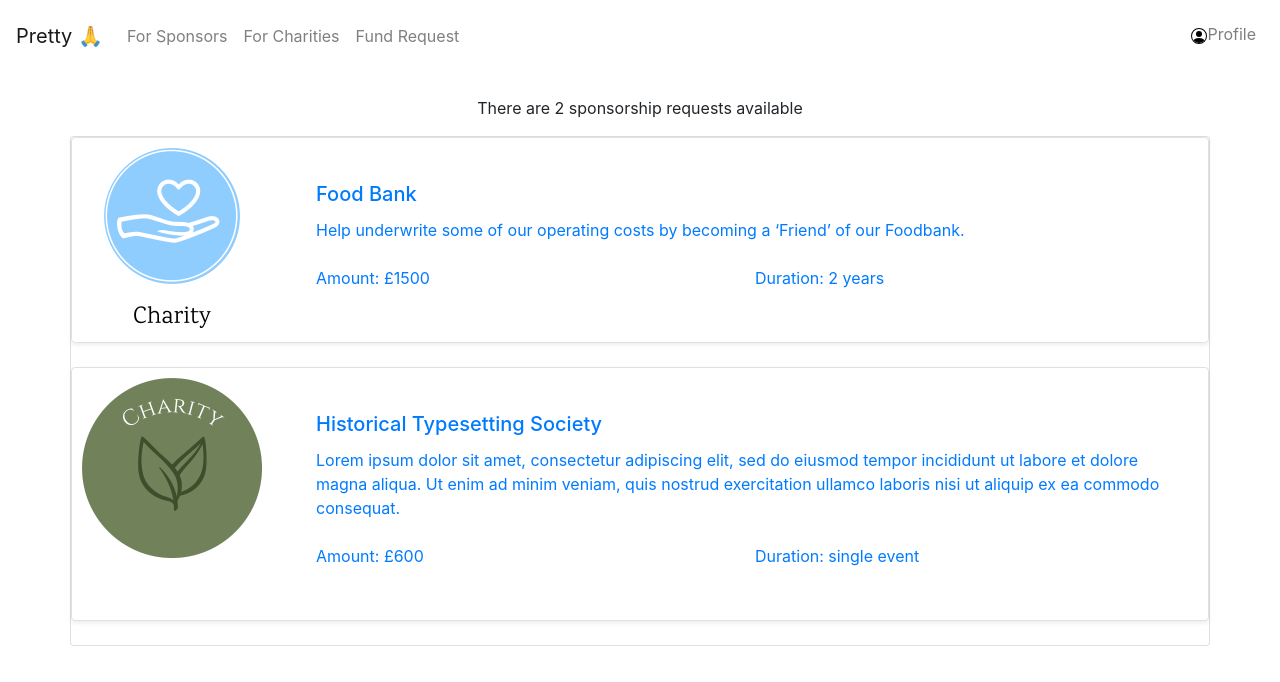
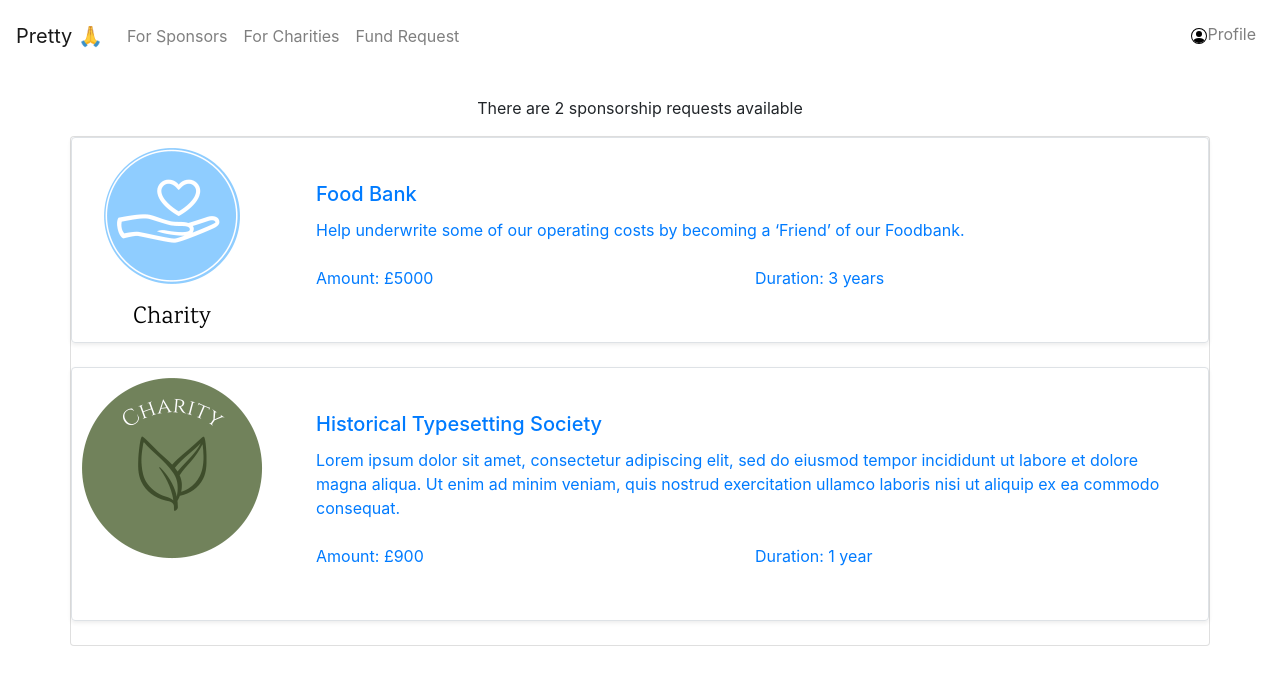
Before and after one commit to tr-hack-to-the-future/prettyplease-frontend, a React (Create React App) app: page /ForSponsors in a window 1280 px wide. Shown: the top 682 px of the page. Built offline with nearby package versions, Linux system fonts and the light colour scheme.

Commit message:
add amount, duration and incentive to request view

```diff
--- a/src/App.js
+++ b/src/App.js
@@ -53,8 +53,9 @@ export default function App() {
       charityName: "Food Bank",
       image: require("./assets/images/charity-logo-blue.png"),
       description: "Help underwrite some of our operating costs by becoming a ‘Friend’ of our Foodbank.",
-      amount: "£1500",        // TODO formatted to include currency symbol?
-      duration: "2 years",    // TODO formatted to include time unit?
+      amount: "5000",
+      isSingleEvent: false, // TODO need to be consistent across app
+      duration: "3",    // should this be durationInYears?
       incentive: "We would like you to join us in a business partnership to enable us to continue operating for the year. When you become a 'Friend of the Food Bank' you will receive 30 co-branded Food Bank T-shirts and to opportunity to organise a team building day by volunteering in our warehouse and kitchens."
     },
     {
@@ -62,8 +63,9 @@ export default function App() {
       charityName: "Historical Typesetting Society",
       image: require("./assets/images/charity-logo-green.png"),
       description: "Lorem ipsum dolor sit amet, consectetur adipiscing elit, sed do eiusmod tempor incididunt ut labore et dolore magna aliqua. Ut enim ad minim veniam, quis nostrud exercitation ullamco laboris nisi ut aliquip ex ea commodo consequat.",
-      amount: "£600",        // TODO formatted to include currency symbol?
-      duration: "single event",    // TODO formatted to include time unit?
+      amount: "900",
+      isSingleEvent: false,
+      duration: "1",
       incentive: "Sed ut perspiciatis unde omnis iste natus error sit voluptatem accusantium doloremque laudantium, totam rem aperiam, eaque ipsa quae ab illo inventore veritatis et quasi architecto beatae vitae dicta sunt explicabo. Nemo enim ipsam voluptatem quia voluptas sit aspernatur aut odit aut fugit, sed quia consequuntur magni dolores eos qui ratione voluptatem sequi nesciunt."
     },
 
--- a/src/components/requestdetailsaccept/RequestDetailsAccept.js
+++ b/src/components/requestdetailsaccept/RequestDetailsAccept.js
@@ -2,6 +2,7 @@ import React from 'react';
 import Container from 'react-bootstrap/Container';
 import Button from 'react-bootstrap/Button';
 import Row from 'react-bootstrap/Row';
+import Col from 'react-bootstrap/Col';
 
 import { BrowserRouter as Router, useHistory, useParams, Link } from 'react-router-dom';
 
@@ -10,6 +11,9 @@ function RequestDetailsAccept({ request }) {
     let history = useHistory();
     let { id } = useParams();
     let dispRequest = request[id - 1];
+
+    const amount = "£" + dispRequest.amount;
+    const duration = dispRequest.duration === "1" ? dispRequest.duration + " year" : dispRequest.duration + " years" ;
 
     return (
         <Container>
@@ -24,9 +28,22 @@ function RequestDetailsAccept({ request }) {
                     alt={dispRequest.charityName}
                 />
             </div>
+
+            {/* <Row className="pt-2 pb-2"> */}
+            <Row className="pt-2 pb-2 justify-content-md-center">
+                <Col className="text-center">
+                    {/* <div className="row justify-content-center mt-5 "> */}
+                    Amount: {amount}
+                </Col>
+                <Col className="text-center">
+                    Duration: {duration}
+                </Col>
+            </Row>
+
             <div className="row justify-content-center mt-5 ">
                 <p>{dispRequest.incentive}</p>
             </div>
+
             <Router>
                 <Row className=" justify-content-center mt-5 ">
                     <Link href="">
--- a/src/components/requestdisplaycard/RequestDisplayCard.js
+++ b/src/components/requestdisplaycard/RequestDisplayCard.js
@@ -5,6 +5,9 @@ import Row from 'react-bootstrap/Row';
 import { Link } from 'react-router-dom';
 
 function RequestDisplayCard({ cardData }) {
+
+    const amount = "£" + cardData.amount;
+    const duration = cardData.duration === "1" ? cardData.duration + " year" : cardData.duration + " years" ;
 
     return (
         <Link to={`/ForSponsors/${cardData.requestId}`}>
@@ -19,23 +22,18 @@ function RequestDisplayCard({ cardData }) {
                     />
                 </Col>
                 <Col className="col p-4 d-flex flex-column position-static">
-
-
                     <Card.Body>
-
-                        {/* <a className="stretched-link"> */}
                         <Card.Title>{cardData.charityName}</Card.Title>
                         <Card.Text >{cardData.description}</Card.Text>
-                        {/* </a> */}
                         <Row className="pt-2 pb-2">
                             <Col>
                                 <Card.Text>
-                                    Amount: {cardData.amount}
+                                    Amount: {amount}
                                 </Card.Text>
                             </Col>
                             <Col>
                                 <Card.Text>
-                                    Duration: {cardData.duration}
+                                    Duration: {duration}
                                 </Card.Text>
 
                             </Col>
```
